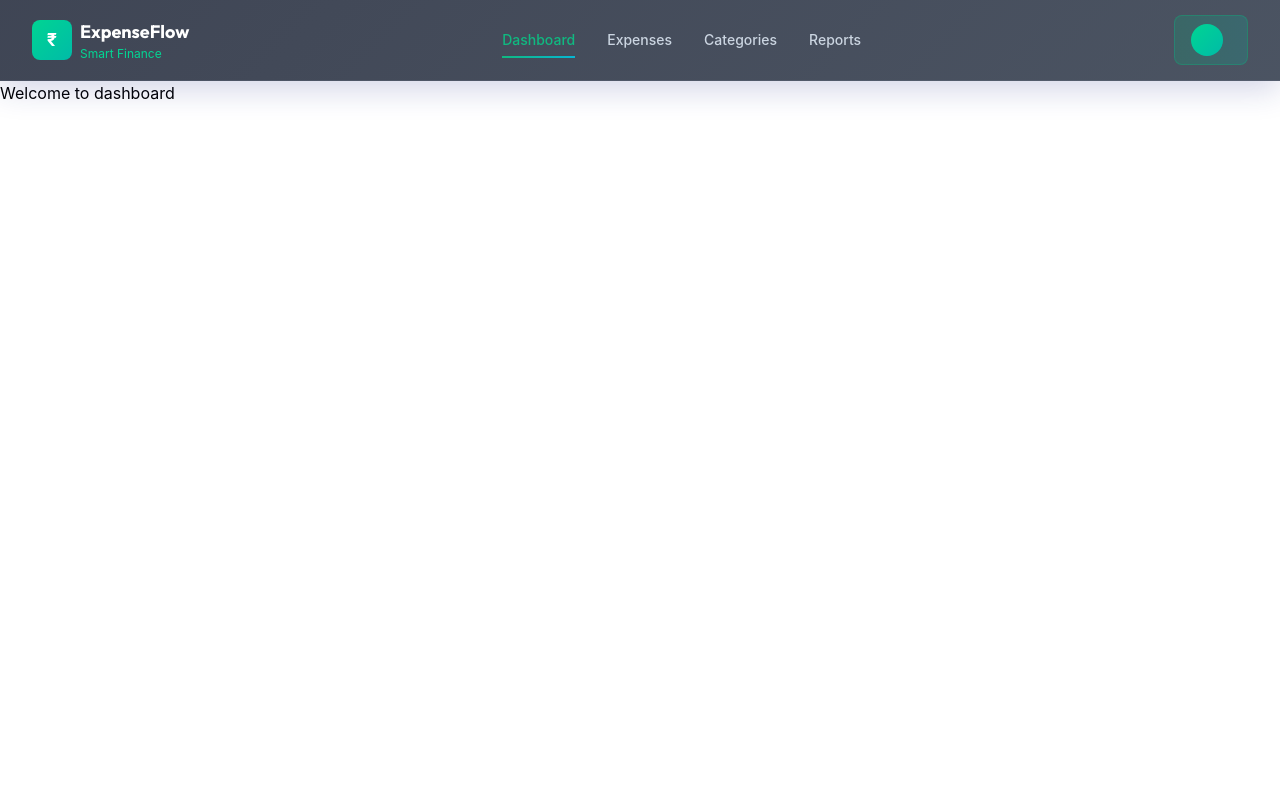
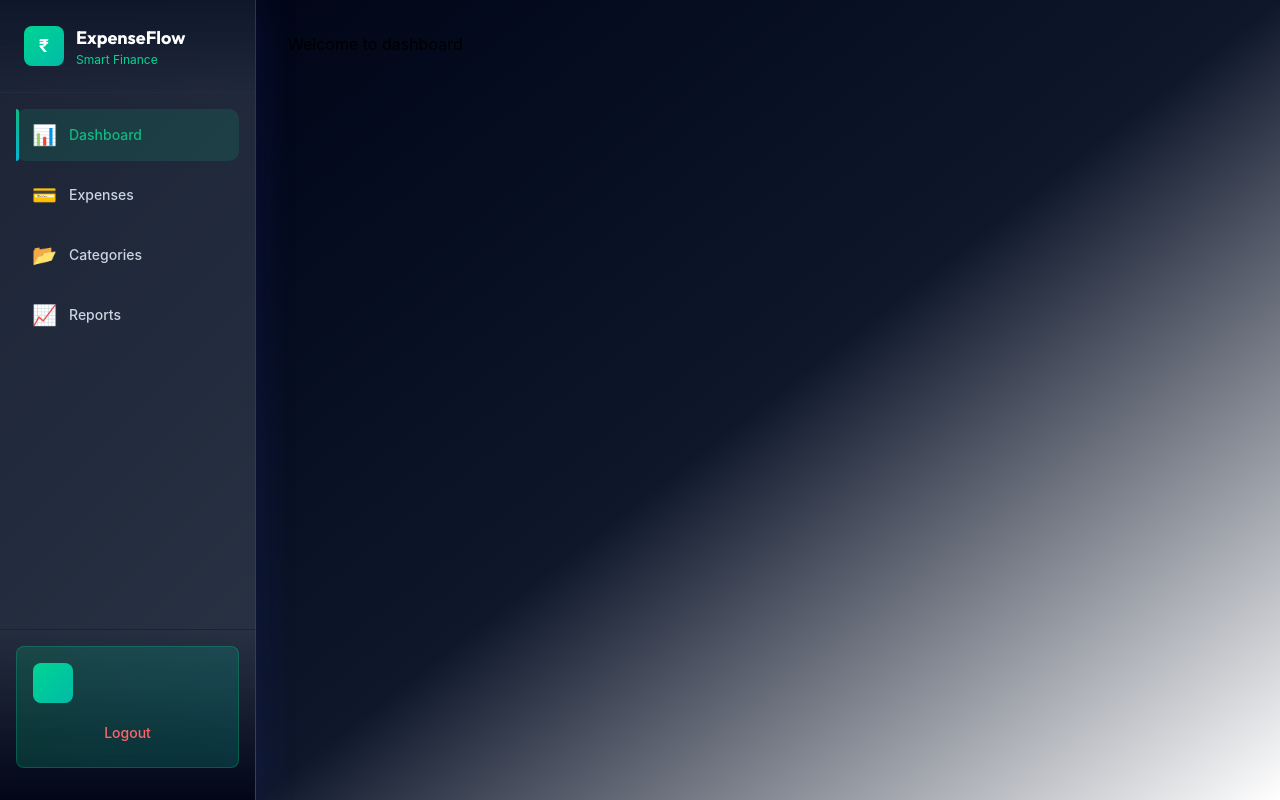
Before and after one commit to Usman8-dev/Expense-Tracker-FrontEnd-React-Js-, a React (Vite) app: page /dashboard in a window 1280 px wide. Built offline with nearby package versions, Linux system fonts and the light colour scheme.

Commit message:
Navbar on left side

```diff
--- a/src/components/Navbar.jsx
+++ b/src/components/Navbar.jsx
@@ -4,7 +4,6 @@ import { useAuth } from "../context/AuthContext";
 
 function Navbar() {
   const [isOpen, setIsOpen] = useState(false);
-  const [isProfileOpen, setIsProfileOpen] = useState(false);
   const navigate = useNavigate();
   const location = useLocation();
   const { user, logout } = useAuth();
@@ -17,10 +16,10 @@ function Navbar() {
   const isActive = (path) => location.pathname === path;
 
   const navLinks = [
-    { name: "Dashboard", path: "/dashboard" },
-    { name: "Expenses", path: "/expenses" },
-    { name: "Categories", path: "/categories" },
-    { name: "Reports", path: "/reports" },
+    { name: "Dashboard", path: "/dashboard", icon: "📊" },
+    { name: "Expenses", path: "/expenses", icon: "💳" },
+    { name: "Categories", path: "/categories", icon: "📂" },
+    { name: "Reports", path: "/reports", icon: "📈" },
   ];
 
   return (
@@ -30,146 +29,99 @@ function Navbar() {
 
         .font-display { font-family: 'Outfit', sans-serif; }
 
-        @keyframes slideDown {
+        @keyframes slideRight {
           from {
             opacity: 0;
-            transform: translateY(-10px);
+            transform: translateX(-20px);
           }
           to {
             opacity: 1;
-            transform: translateY(0);
+            transform: translateX(0);
           }
         }
 
-        .navbar-glass {
-          background: linear-gradient(135deg, rgba(15, 23, 42, 0.8), rgba(30, 41, 59, 0.8));
+        .sidebar-glass {
+          background: linear-gradient(135deg, rgba(15, 23, 42, 0.95), rgba(30, 41, 59, 0.95));
+          backdrop-filter: blur(20px);
+          border-right: 1px solid rgba(148, 163, 184, 0.15);
+          box-shadow: 8px 0 32px 0 rgba(31, 38, 135, 0.2);
+        }
+
+        .navbar-top {
+          background: linear-gradient(135deg, rgba(15, 23, 42, 0.95), rgba(30, 41, 59, 0.95));
           backdrop-filter: blur(20px);
           border-bottom: 1px solid rgba(148, 163, 184, 0.15);
           box-shadow: 0 8px 32px 0 rgba(31, 38, 135, 0.2);
         }
 
-        .mobile-menu {
-          animation: slideDown 0.3s ease-out;
+        .sidebar-item {
+          animation: slideRight 0.3s ease-out;
         }
 
         .nav-link {
           position: relative;
           color: #cbd5e1;
           transition: all 0.3s ease;
+          display: flex;
+          align-items: center;
+          gap: 12px;
+          padding: 12px 16px;
+          border-radius: 10px;
+          cursor: pointer;
         }
 
         .nav-link::after {
           content: '';
           position: absolute;
-          bottom: -8px;
           left: 0;
-          width: 0;
-          height: 2px;
-          background: linear-gradient(90deg, #10b981, #06b6d4);
-          transition: width 0.3s ease;
+          top: 0;
+          height: 100%;
+          width: 3px;
+          background: linear-gradient(180deg, #10b981, #06b6d4);
+          border-radius: 0 10px 10px 0;
+          transform: scaleY(0);
+          transition: transform 0.3s ease;
         }
 
         .nav-link:hover {
           color: #ffffff;
+          background: rgba(16, 185, 129, 0.1);
         }
 
         .nav-link:hover::after {
-          width: 100%;
+          transform: scaleY(1);
         }
 
         .nav-link.active {
           color: #10b981;
+          background: rgba(16, 185, 129, 0.15);
         }
 
         .nav-link.active::after {
-          width: 100%;
+          transform: scaleY(1);
         }
 
-        .profile-dropdown {
-          animation: slideDown 0.3s ease-out;
-          background: linear-gradient(135deg, rgba(15, 23, 42, 0.95), rgba(30, 41, 59, 0.95));
-          backdrop-filter: blur(20px);
-          border: 1px solid rgba(148, 163, 184, 0.15);
+        .overlay {
+          animation: fadeIn 0.3s ease-out;
+        }
+
+        @keyframes fadeIn {
+          from { opacity: 0; }
+          to { opacity: 1; }
         }
       `}</style>
 
-      <nav className="navbar-glass sticky top-0 z-50 w-full">
-        <div className="max-w-7xl mx-auto px-4 sm:px-6 lg:px-8">
-          <div className="flex justify-between items-center h-16 sm:h-20">
-            {/* Logo */}
-            <div
-              className="flex items-center gap-2 cursor-pointer"
-              onClick={() => navigate("/dashboard")}
-            >
-              <div className="w-8 h-8 sm:w-10 sm:h-10 rounded-lg bg-gradient-to-br from-emerald-400 to-teal-500 flex items-center justify-center">
-                <span className="text-white font-bold text-sm sm:text-lg">
-                  ₹
-                </span>
-              </div>
-              <div>
-                <h1 className="font-display font-bold text-white text-base sm:text-lg">
-                  ExpenseFlow
-                </h1>
-                <p className="text-emerald-400 text-xs hidden sm:block">
-                  Smart Finance
-                </p>
-              </div>
-            </div>
-
-            {/* Desktop Navigation */}
-            <div className="hidden md:flex items-center gap-8">
-              {navLinks.map((link) => (
-                <a
-                  key={link.path}
-                  onClick={() => navigate(link.path)}
-                  className={`nav-link text-sm font-medium cursor-pointer ${
-                    isActive(link.path) ? "active" : ""
-                  }`}
-                >
-                  {link.name}
-                </a>
-              ))}
-            </div>
-
-            {/* Desktop Profile & Logout */}
-            <div className="hidden md:flex items-center gap-4">
-              <div className="relative group">
-                <button className="flex items-center gap-2 px-4 py-2 rounded-lg bg-gradient-to-r from-emerald-500/20 to-teal-500/20 border border-emerald-500/30 hover:border-emerald-500/60 transition-all">
-                  <div className="w-8 h-8 rounded-full bg-gradient-to-br from-emerald-400 to-teal-500 flex items-center justify-center">
-                    <span className="text-white text-xs font-bold">
-                      {user?.name?.charAt(0).toUpperCase()}
-                    </span>
-                  </div>
-                  <span className="text-white text-sm font-medium">
-                    {user?.name}
-                  </span>
-                </button>
-
-                {/* Desktop Dropdown */}
-                <div className="absolute right-0 mt-2 w-48 rounded-xl profile-dropdown hidden group-hover:block">
-                  <div className="p-4 border-b border-slate-700">
-                    <p className="text-white text-sm font-medium">
-                      {user?.name}
-                    </p>
-                    <p className="text-slate-400 text-xs">{user?.email}</p>
-                  </div>
-                  <button
-                    onClick={handleLogout}
-                    className="w-full text-left px-4 py-3 text-red-400 hover:bg-red-500/20 text-sm font-medium transition-all"
-                  >
-                    Logout
-                  </button>
-                </div>
-              </div>
-            </div>
-
-            {/* Mobile Menu Button */}
+      {/* Mobile Top Bar */}
+      {/* Mobile Top Bar */}
+      <div className="navbar-top fixed top-0 left-0 right-0 md:hidden z-40 h-16">
+        <div className="flex items-center justify-between h-full px-4">
+          {/* Hamburger Menu */}
           <button
             onClick={() => setIsOpen(!isOpen)}
-              className="md:hidden text-white p-2 rounded-lg hover:bg-slate-800 transition-all"
+            className="p-2 rounded-lg hover:bg-slate-800 transition-all"
           >
             <svg
-                className={`w-6 h-6 transition-transform ${isOpen ? "rotate-90" : ""}`}
+              className={`w-6 h-6 text-white transition-transform ${isOpen ? "rotate-90" : ""}`}
               fill="none"
               stroke="currentColor"
               viewBox="0 0 24 24"
@@ -178,18 +130,61 @@ function Navbar() {
                 strokeLinecap="round"
                 strokeLinejoin="round"
                 strokeWidth={2}
-                  d={
-                    isOpen ? "M6 18L18 6M6 6l12 12" : "M4 6h16M4 12h16M4 18h16"
-                  }
+                d={isOpen ? "M6 18L18 6M6 6l12 12" : "M4 6h16M4 12h16M4 18h16"}
               />
             </svg>
           </button>
+
+          {/* App Name - Centered */}
+          <div className="flex items-center gap-2 flex-1 justify-center">
+            <div className="w-8 h-8 rounded-lg bg-gradient-to-br from-emerald-400 to-teal-500 flex items-center justify-center">
+              <span className="text-white font-bold text-sm">Rs.</span>
+            </div>
+            <div>
+              <h1 className="font-display font-bold text-white text-base">
+                ExpenseFlow
+              </h1>
+            </div>
           </div>
 
-          {/* Mobile Navigation */}
-          {isOpen && (
-            <div className="mobile-menu md:hidden pb-6">
-              <div className="flex flex-col gap-3 mb-4">
+          {/* User Avatar */}
+          <div className="w-8 h-8 rounded-lg bg-gradient-to-br from-emerald-400 to-teal-500 flex items-center justify-center flex-shrink-0">
+            <span className="text-white text-xs font-bold">
+              {user?.name?.charAt(0).toUpperCase()}
+            </span>
+          </div>
+        </div>
+      </div>
+
+      {/* Sidebar */}
+      <aside
+        className={`sidebar-glass fixed left-0 top-0 h-screen w-64 transform transition-transform duration-300 z-50 overflow-y-auto pt-20 md:pt-0 ${
+          isOpen ? "translate-x-0" : "-translate-x-full md:translate-x-0"
+        }`}
+      >
+        {/* Logo Section - Hidden on Mobile */}
+        <div className="sidebar-item sticky top-0 bg-gradient-to-b from-slate-900 to-transparent p-6 border-b border-slate-700/50">
+          <div
+            className="flex items-center gap-3 cursor-pointer"
+            onClick={() => {
+              navigate("/dashboard");
+              setIsOpen(false);
+            }}
+          >
+            <div className="w-10 h-10 rounded-lg bg-gradient-to-br from-emerald-400 to-teal-500 flex items-center justify-center flex-shrink-0">
+              <span className="text-white font-bold text-lg">₹</span>
+            </div>
+            <div>
+              <h1 className="font-display font-bold text-white text-lg">
+                ExpenseFlow
+              </h1>
+              <p className="text-emerald-400 text-xs">Smart Finance</p>
+            </div>
+          </div>
+        </div>
+
+        {/* Navigation Links */}
+        <nav className="sidebar-item p-4 flex flex-col gap-2">
           {navLinks.map((link) => (
             <a
               key={link.path}
@@ -197,73 +192,47 @@ function Navbar() {
                 navigate(link.path);
                 setIsOpen(false);
               }}
-                    className={`nav-link block px-4 py-2 rounded-lg font-medium text-sm cursor-pointer transition-all ${
-                      isActive(link.path)
-                        ? "bg-emerald-500/20 text-emerald-400"
-                        : "text-slate-300 hover:bg-slate-800"
-                    }`}
+              className={`nav-link ${isActive(link.path) ? "active" : ""}`}
             >
-                    {link.name}
+              <span className="text-xl">{link.icon}</span>
+              <span className="font-medium text-sm">{link.name}</span>
             </a>
           ))}
-              </div>
+        </nav>
 
-              {/* Mobile Profile Section */}
-              <div className="border-t border-slate-700 pt-4">
-                <button
-                  onClick={() => setIsProfileOpen(!isProfileOpen)}
-                  className="w-full flex items-center justify-between px-4 py-3 rounded-lg bg-gradient-to-r from-emerald-500/20 to-teal-500/20 border border-emerald-500/30"
-                >
-                  <div className="flex items-center gap-3">
-                    <div className="w-8 h-8 rounded-full bg-gradient-to-br from-emerald-400 to-teal-500 flex items-center justify-center">
-                      <span className="text-white text-xs font-bold">
+        {/* Profile Section */}
+        <div className="sidebar-item absolute bottom-0 left-0 right-0 p-4 bg-gradient-to-t from-slate-950 to-transparent border-t border-slate-700/50">
+          <div className="mb-4 p-4 rounded-lg bg-gradient-to-r from-emerald-500/20 to-teal-500/20 border border-emerald-500/30">
+            <div className="flex items-center gap-3 mb-3">
+              <div className="w-10 h-10 rounded-lg bg-gradient-to-br from-emerald-400 to-teal-500 flex items-center justify-center flex-shrink-0">
+                <span className="text-white text-sm font-bold">
                   {user?.name?.charAt(0).toUpperCase()}
                 </span>
               </div>
-                    <div className="text-left">
-                      <p className="text-white text-sm font-medium">
+              <div className="min-w-0">
+                <p className="text-white text-sm font-medium truncate">
                   {user?.name}
                 </p>
-                      <p className="text-slate-400 text-xs">{user?.email}</p>
+                <p className="text-slate-400 text-xs truncate">{user?.email}</p>
               </div>
             </div>
-                  <svg
-                    className={`w-4 h-4 text-emerald-400 transition-transform ${
-                      isProfileOpen ? "rotate-180" : ""
-                    }`}
-                    fill="none"
-                    stroke="currentColor"
-                    viewBox="0 0 24 24"
-                  >
-                    <path
-                      strokeLinecap="round"
-                      strokeLinejoin="round"
-                      strokeWidth={2}
-                      d="M19 14l-7 7m0 0l-7-7m7 7V3"
-                    />
-                  </svg>
-                </button>
-
-                {/* Mobile Dropdown */}
-                {isProfileOpen && (
-                  <div className="mobile-menu mt-3 bg-slate-800/50 rounded-lg p-3">
             <button
-                      onClick={() => {
-                        handleLogout();
-                        setIsOpen(false);
-                        setIsProfileOpen(false);
-                      }}
-                      className="w-full text-left px-4 py-3 text-red-400 hover:bg-red-500/20 font-medium text-sm rounded-lg transition-all"
+              onClick={handleLogout}
+              className="w-full px-3 py-2 text-red-400 hover:bg-red-500/20 font-medium text-sm rounded-lg transition-all"
             >
               Logout
             </button>
           </div>
+        </div>
+      </aside>
+
+      {/* Overlay for Mobile */}
+      {isOpen && (
+        <div
+          className="overlay fixed inset-0 bg-black/40 z-40 md:hidden"
+          onClick={() => setIsOpen(false)}
+        />
       )}
-              </div>
-            </div>
-          )}
-        </div>
-      </nav>
     </>
   );
 }
--- a/src/components/layout.jsx
+++ b/src/components/layout.jsx
@@ -2,10 +2,21 @@ import { Outlet } from "react-router-dom";
 import Navbar from "./Navbar";
 
 function Layout() {
-  return (
-    <div>
+//   return (
+//     <div>
+//       <Navbar />
+//       <Outlet /> {/* the matched child route renders here */}
+//     </div>
+//   );
+
+return (
+    <div className="flex">
       <Navbar />
-      <Outlet /> {/* the matched child route renders here */}
+      <main className="ml-0 md:ml-64 w-full pt-16 md:pt-0 transition-all duration-300 bg-gradient-to-br from-slate-950 via-slate-900 to-slate-850 min-h-screen">
+        <div className="p-4 sm:p-6 lg:p-8">
+          <Outlet />
+        </div>
+      </main>
     </div>
   );
 }
```
Lines whose indentation alone changed are shown as unchanged.
